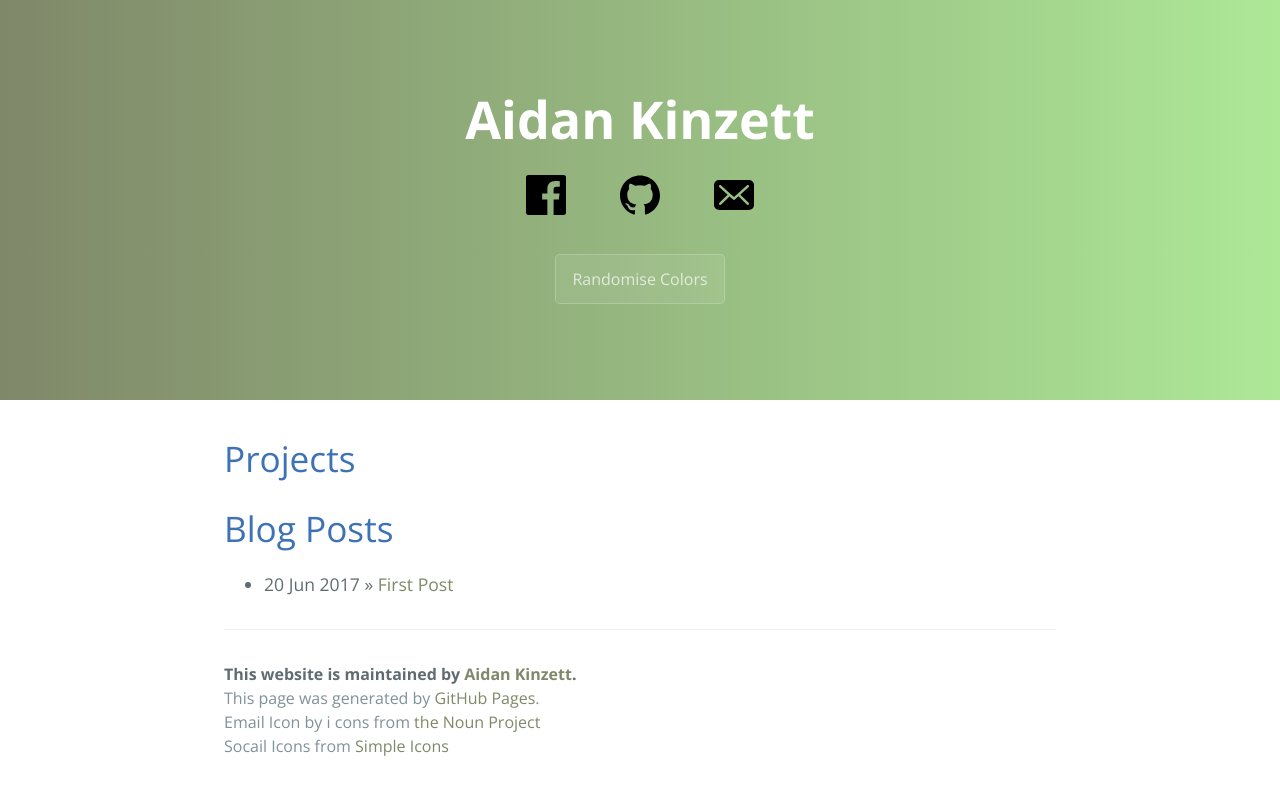
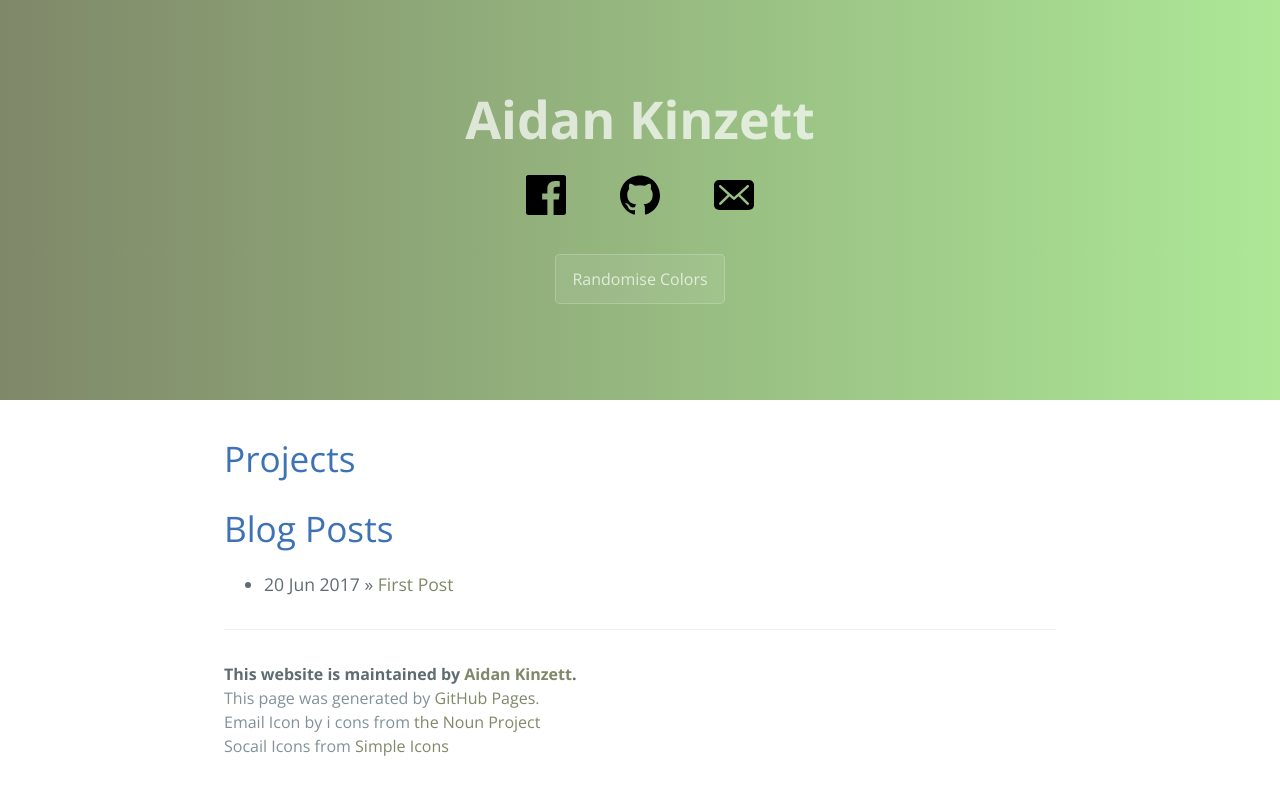
Before and after one commit to aidankinzett/aidankinzett.github.io, a Jekyll site: the page built from index.html, in a window 1280 px wide. Shown: the top 795 px of the page. Built offline with Jekyll 4.4.1, drawn with Linux system fonts in a browser that asks for light colours; nearby versions of some CDN libraries; the list of posts is cut into pages by our own code.

Commit message:
made title transparent, and opaque on hover

```diff
--- a/css/aidan.css
+++ b/css/aidan.css
@@ -24,3 +24,11 @@ svg:hover path {
 .social-links {
     padding: 15px 0;
 }
+
+.project-name {
+    opacity: 0.7;
+}
+
+.project-name:hover {
+    opacity: 1;
+}
```
